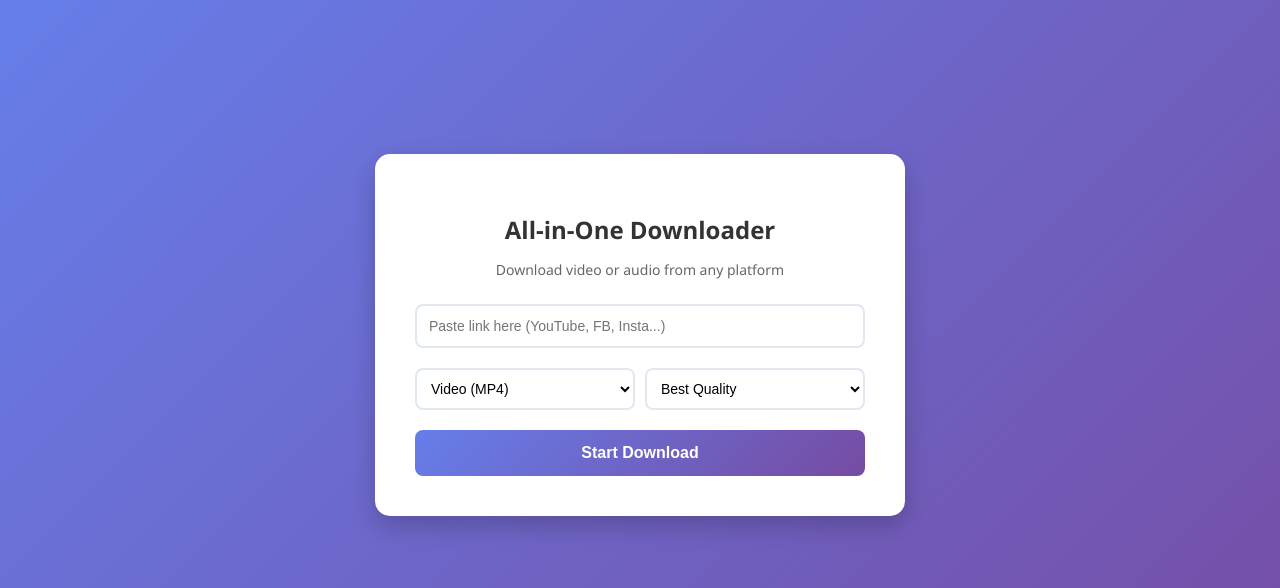
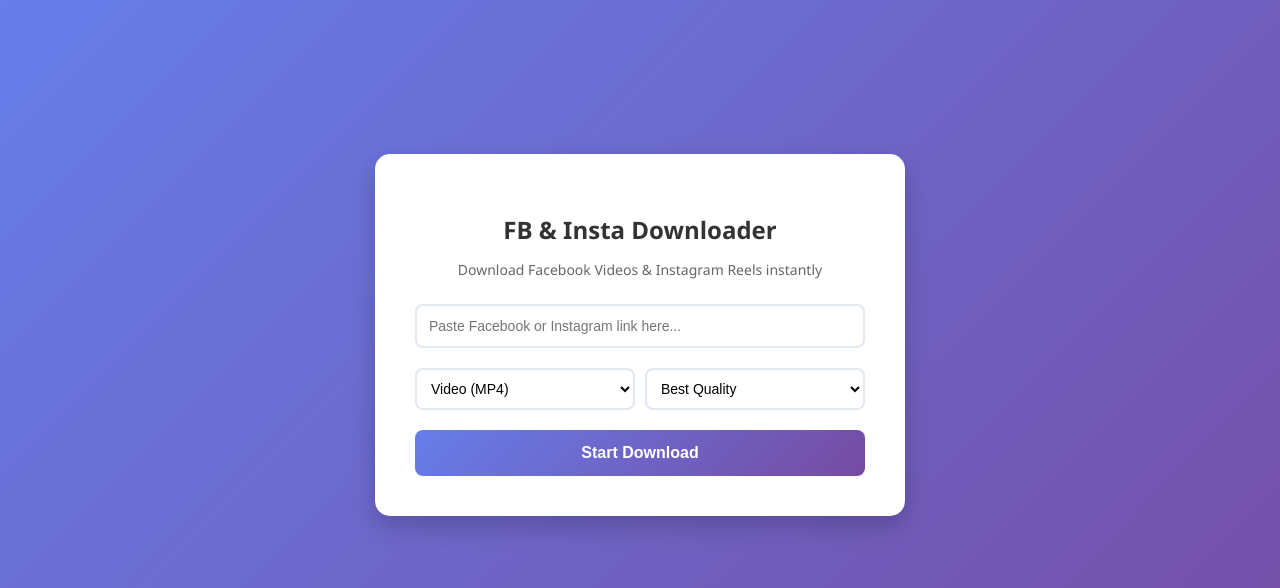
Before and after one commit to kaleemullah-40/video-downloader, a Flask app: page / in a window 1280 px wide. Shown: the top 588 px of the page. Run offline with Flask 3, Linux system fonts and the light colour scheme.

Commit message:
Update index.html

```diff
--- a/templates/index.html
+++ b/templates/index.html
@@ -3,7 +3,7 @@
 <head>
     <meta charset="UTF-8">
     <meta name="viewport" content="width=device-width, initial-scale=1.0">
-    <title>Ultimate Video & Audio Downloader</title>
+    <title>Facebook & Instagram HD Video Downloader</title>
 
     <link rel="icon" type="image/png" href="https://flaticon.com">
 
@@ -89,11 +89,11 @@
 <body>
 
 <div class="container">
-    <h2>All-in-One Downloader</h2>
-    <p>Download video or audio from any platform</p>
+    <h2>FB & Insta Downloader</h2>
+    <p>Download Facebook Videos & Instagram Reels instantly</p>
 
     <form id="downloadForm">
-        <input type="text" id="videoUrl" name="url" placeholder="Paste link here (YouTube, FB, Insta...)" required>
+        <input type="text" id="videoUrl" name="url" placeholder="Paste Facebook or Instagram link here..." required>
 
         <div class="options-group">
             <select name="type" id="downloadType" onchange="toggleQuality()">
@@ -112,7 +112,7 @@
         <button type="submit" id="submitBtn">Start Download</button>
     </form>
 
-    <div class="loading" id="loadingText">⏳ Generating link... Please wait.</div>
+    <div class="loading" id="loadingText">⏳ Fetching video from server... Please wait.</div>
 </div>
 
 <!-- ADS SECTION -->
@@ -147,7 +147,6 @@
 
         submitBtn.disabled = true;
         loadingText.style.display = 'block';
-        loadingText.innerText = "⏳ Fetching video link from server...";
 
         const formData = new FormData();
         formData.append('url', document.getElementById('videoUrl').value);
@@ -161,9 +160,8 @@
             const data = await response.json();
 
             if (data.success) {
-                loadingText.innerText = "📥 Downloading file directly to your system...";
+                loadingText.innerText = "📥 Downloading file directly...";
 
-                // Force direct browser download bypass
                 const fileResponse = await fetch(data.download_url);
                 const fileBlob = await fileResponse.blob();
                 const blobUrl = URL.createObjectURL(fileBlob);
@@ -181,7 +179,7 @@
                 alert("Error: " + data.error);
             }
         } catch (err) {
-            alert("Error: Link generated but browser block policy stopped local saving. Try right-clicking the video if it opens in a new tab.");
+            alert("Error processing download. Please try a different video link.");
         } finally {
             submitBtn.disabled = false;
             setTimeout(() => { loadingText.style.display = 'none'; }, 4000);
```
